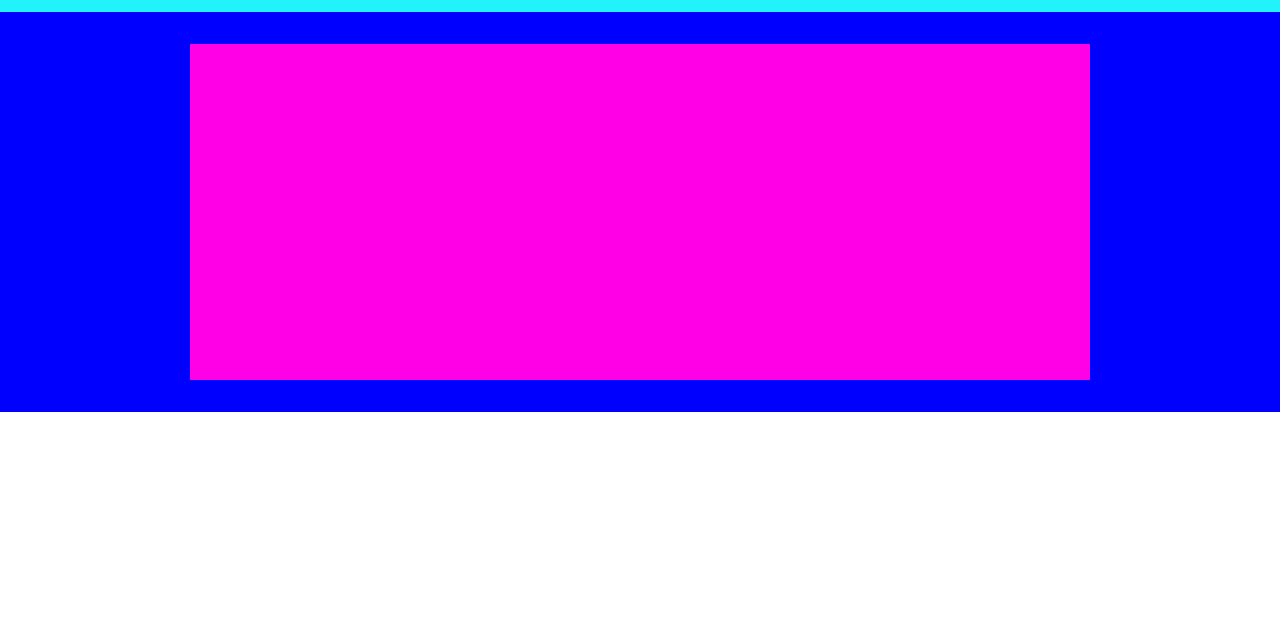
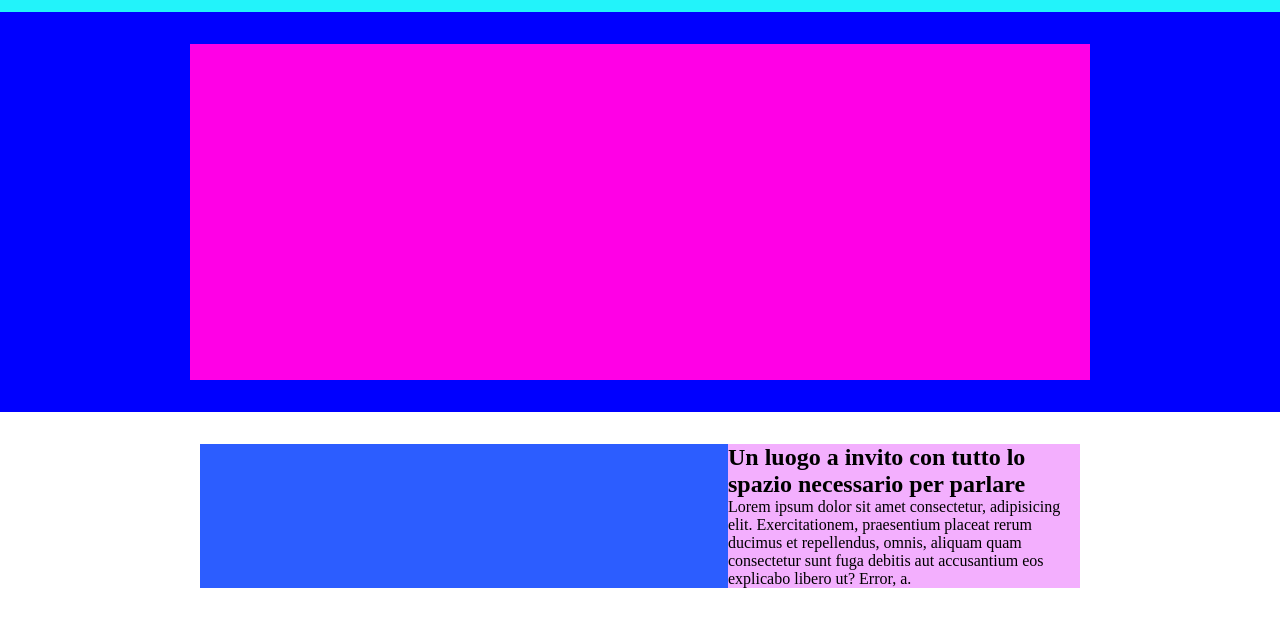
Before and after one commit to RiccardoImperiale/htmlcss-struttura-discord, a plain HTML site: page index.html in a window 1280 px wide. Shown: the part 72-698 px from the top of the page. Drawn offline with Linux system fonts and the light colour scheme.

Commit message:
add first section

```diff
--- a/assets/css/style.css
+++ b/assets/css/style.css
@@ -66,5 +66,42 @@ nav {
 }
 
 .hero_card {
+    display: flex;
+    flex-direction: column;
+    justify-content: center;
+    gap: 1rem;
+    text-align: center;
     margin: auto;
 }
+
+
+/* first section styles --------------------------------->  */
+
+
+/* .debug section {
+    background-color: aqua;
+} */
+
+.debug .section_image {
+    background-color: rgb(44, 93, 255);
+}
+
+.debug .section_text {
+    background-color: rgb(243, 175, 254);
+}
+
+section {
+    padding: 2rem 12.5rem;
+}
+
+.section_container {
+    display: flex;
+}
+
+.section_text {
+    width: 40%;
+}
+
+.section_image {
+    width: 60%;
+}
--- a/index.html
+++ b/index.html
@@ -35,6 +35,16 @@
         </section>
     </header>
     <main>
+        <section class="section_one">
+            <div class="section_container">
+                <div class="section_image"></div>
+                <!-- <img src="" alt="" class="section_image"> -->
+                <div class="section_text">
+                    <h2>Un luogo a invito con tutto lo spazio necessario per parlare</h2>
+                    <p>Lorem ipsum dolor sit amet consectetur, adipisicing elit. Exercitationem, praesentium placeat rerum ducimus et repellendus, omnis, aliquam quam consectetur sunt fuga debitis aut accusantium eos explicabo libero ut? Error, a.</p>
+                </div>
+            </div>
+        </section>
 
     </main>
     <footer>
```
